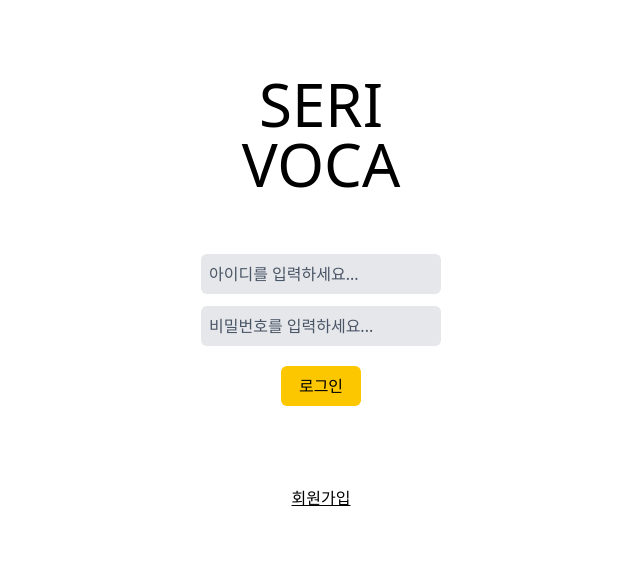
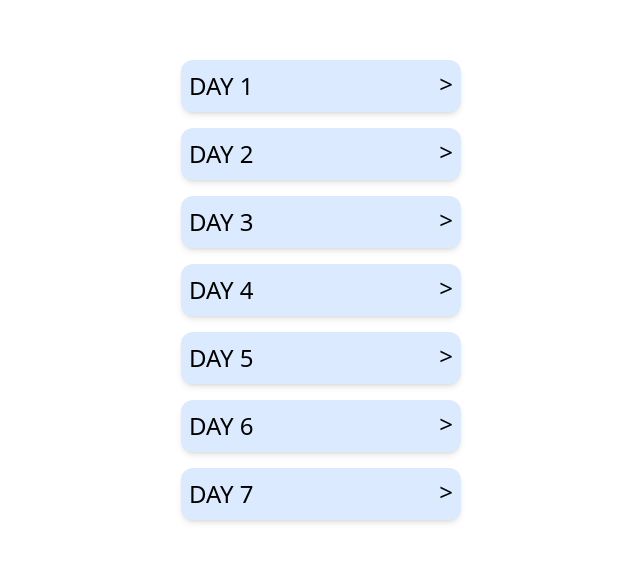
Before and after one commit to SeriVoca/SeriVoca-front, a React (Vite) app: page / in a window 1280 px wide. Shown: the part 108-670 px from the top of the page, without its empty margins (319-959 px from the left). Built offline with nearby package versions, Linux system fonts and the light colour scheme.

Commit message:
feat: 홈 페이지 및 DayButton 컴포넌트 UI 구현

```diff
--- a/src/App.tsx
+++ b/src/App.tsx
@@ -1,3 +1,4 @@
+import HomePage from './pages/HomePage';
 import LoginPage from './pages/LoginPage';
 import SignupPage from './pages/SignupPage';
 import { BrowserRouter, Routes, Route } from 'react-router-dom';
@@ -7,10 +8,9 @@ function App() {
     <>
       <BrowserRouter>
         <Routes>
-          <Route path="/" element={<LoginPage />} />
+          <Route path="/" element={<HomePage />} />
           <Route path="/login" element={<LoginPage />} />
           <Route path="/signup" element={<SignupPage />} />
-
           /** Protected Route 혹은 Private Route 구현 필요 */
         </Routes>
       </BrowserRouter>
--- /dev/null
+++ b/src/components/DayButton.tsx
@@ -0,0 +1,14 @@
+interface DayButtonProps {
+  day: number;
+}
+
+const DayButton = ({ day }: DayButtonProps) => {
+  return (
+    <div className="flex h-15 w-70 justify-between rounded-xl bg-blue-100 p-2 text-2xl shadow-md">
+      <div className="my-auto">DAY {day}</div>
+      <button className="mb-1 cursor-pointer">{'>'}</button>
+    </div>
+  );
+};
+
+export default DayButton;
--- /dev/null
+++ b/src/pages/HomePage.tsx
@@ -0,0 +1,24 @@
+import DayButton from '../components/DayButton';
+
+const HomePage = () => {
+  return (
+    <div className="flex h-dvh items-center justify-center">
+      <div className="flex h-120 flex-col gap-4 overflow-y-scroll p-2">
+        <DayButton day={1} />
+        <DayButton day={2} />
+        <DayButton day={3} />
+        <DayButton day={4} />
+        <DayButton day={5} />
+        <DayButton day={6} />
+        <DayButton day={7} />
+        <DayButton day={8} />
+        <DayButton day={9} />
+        <DayButton day={10} />
+        <DayButton day={11} />
+        <DayButton day={12} />
+      </div>
+    </div>
+  );
+};
+
+export default HomePage;
```
